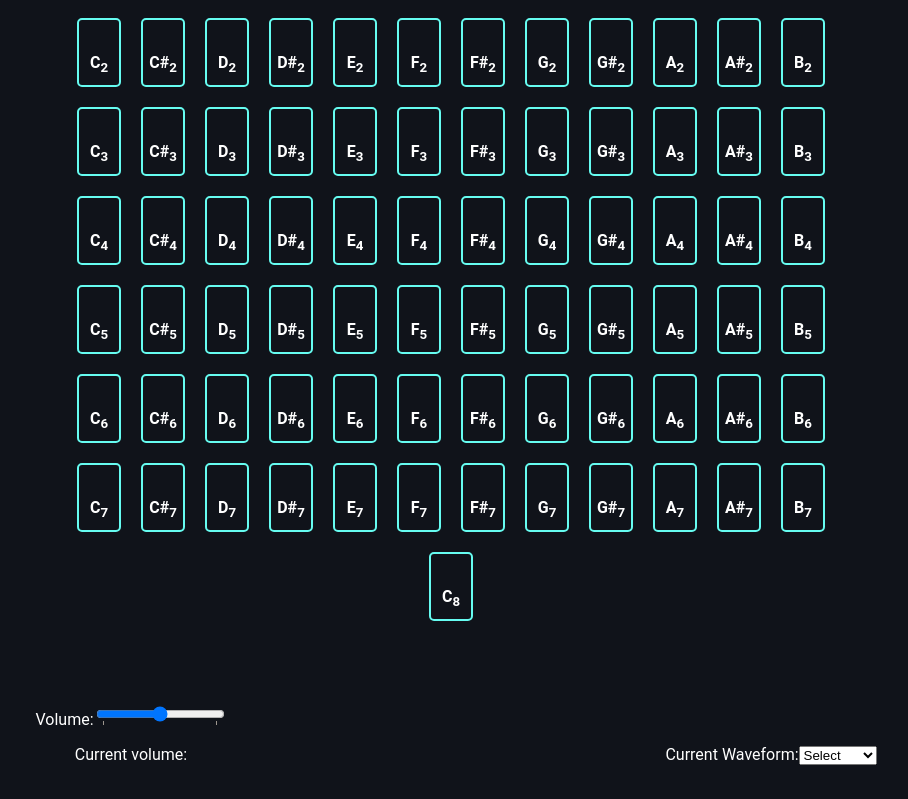
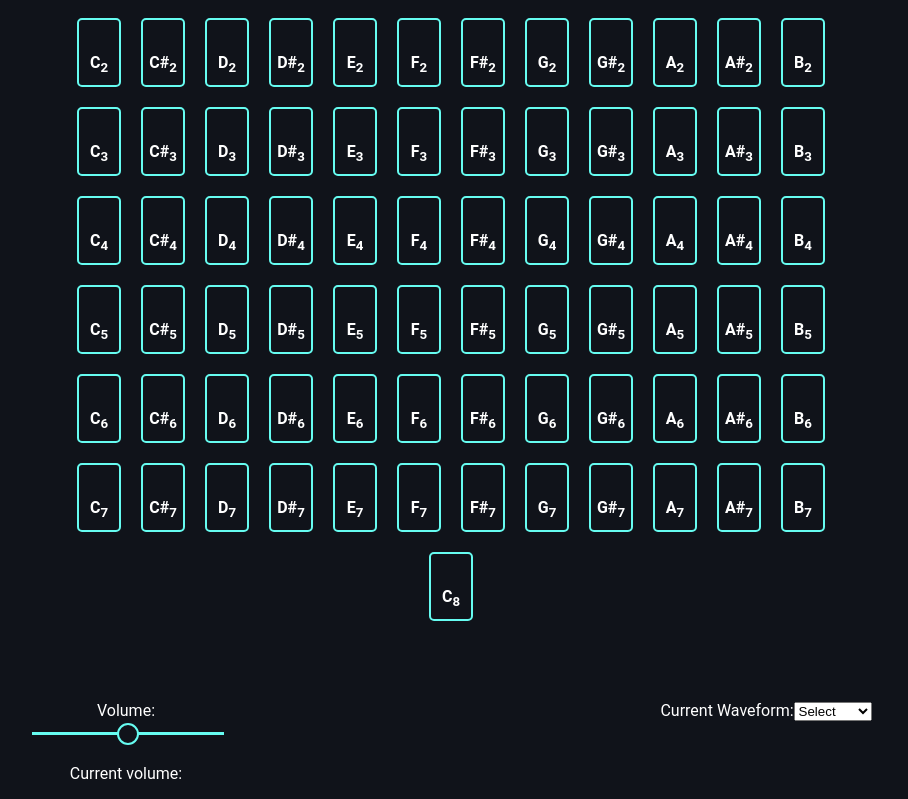
Before and after one commit to mariakatsourani/web-audio-fun, a React (Create React App) app: page / in a window 1280 px wide. Shown: the part 212-1011 px from the top of the page, without its empty margins (189-1097 px from the left). Built offline with nearby package versions, Linux system fonts and the light colour scheme.

Commit message:
Ignore transpiled css

```diff
--- a/src/styles/css/App.css
+++ b/src/styles/css/App.css
@@ -1,3 +1,40 @@
+input[type=range] {
+  -webkit-appearance: none;
+  width: 100%;
+  background: transparent; }
+  input[type=range]:focus {
+    outline: none; }
+  input[type=range]::-webkit-slider-thumb {
+    -webkit-appearance: none; }
+  input[type=range]::-webkit-slider-thumb {
+    -webkit-appearance: none;
+    border: 2px solid #66fcf1;
+    background-color: #10131a;
+    height: 22px;
+    width: 22px;
+    border-radius: 50%;
+    cursor: pointer;
+    margin-top: -9px; }
+  input[type=range]::-moz-range-thumb {
+    border: 2px solid #66fcf1;
+    background-color: #10131a;
+    height: 18px;
+    width: 18px;
+    border-radius: 50%;
+    cursor: pointer; }
+  input[type=range]::-webkit-slider-runnable-track {
+    width: 100%;
+    height: 3px;
+    cursor: pointer;
+    background: #66fcf1; }
+  input[type=range]:focus::-webkit-slider-runnable-track {
+    background: #039389; }
+  input[type=range]::-moz-range-track {
+    width: 100%;
+    height: 3px;
+    cursor: pointer;
+    background: #66fcf1; }
+
 body {
   font-family: 'Roboto', sans-serif;
   background-color: #10131a;
@@ -6,9 +43,9 @@ body {
 .App {
   text-align: center; }
 
-.settingsBar > div {
-  width: 50%;
-  display: inline-block; }
+.settingsBar {
+  display: flex;
+  justify-content: space-around; }
 
 #keyboard {
   padding: 2em 0 5em; }
```
Also changed, not shown: 2 other files (tests, documents, lock files or other folders).
